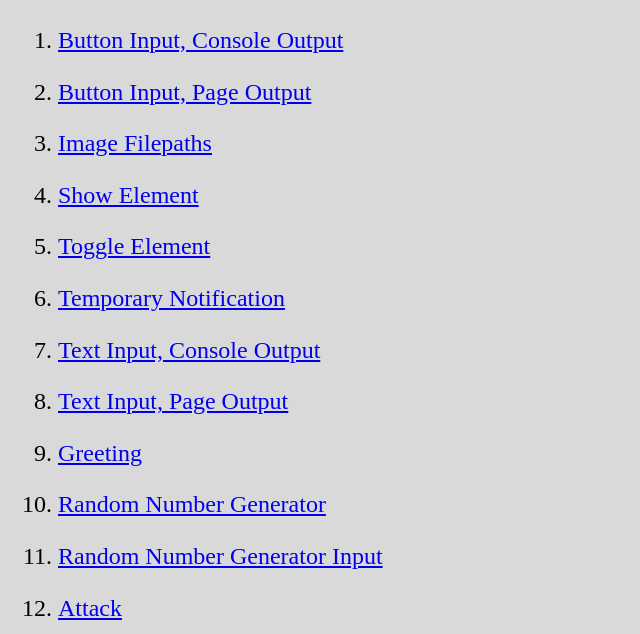
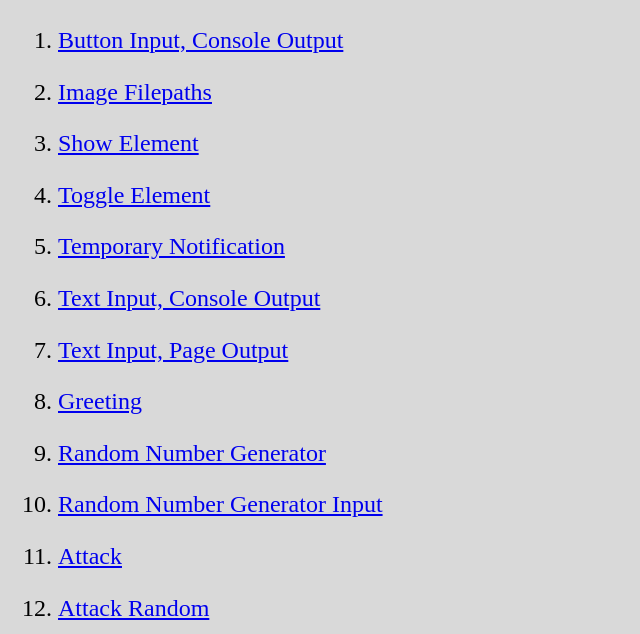
Before and after one commit to Arsidee/Just-a-name, a plain HTML site: page index.html in a window 1280 px wide. Shown: the part 130-764 px from the top of the page, without its empty margins (0-640 px from the left). Drawn offline with Linux system fonts and the light colour scheme.

Commit message:
move site files out of .git

```diff
--- a/.github/index.html
+++ b/index.html
@@ -16,7 +16,6 @@
 
     <ol class="project-list">
       <li><a href="./button-console/">Button Input, Console Output</a></li>
-      <li><a href="./projects/button-page/index.html">Button Input, Page Output</a></li>
       <li><a href="./projects/image-filepaths/index.html">Image Filepaths</a></li>
       <li><a href="./projects/show-element/index.html">Show Element</a></li>
       <li><a href="./projects/toggle-element/index.html">Toggle Element</a></li>
```
Also changed, not shown: style.css (renamed from .github/style.css).
